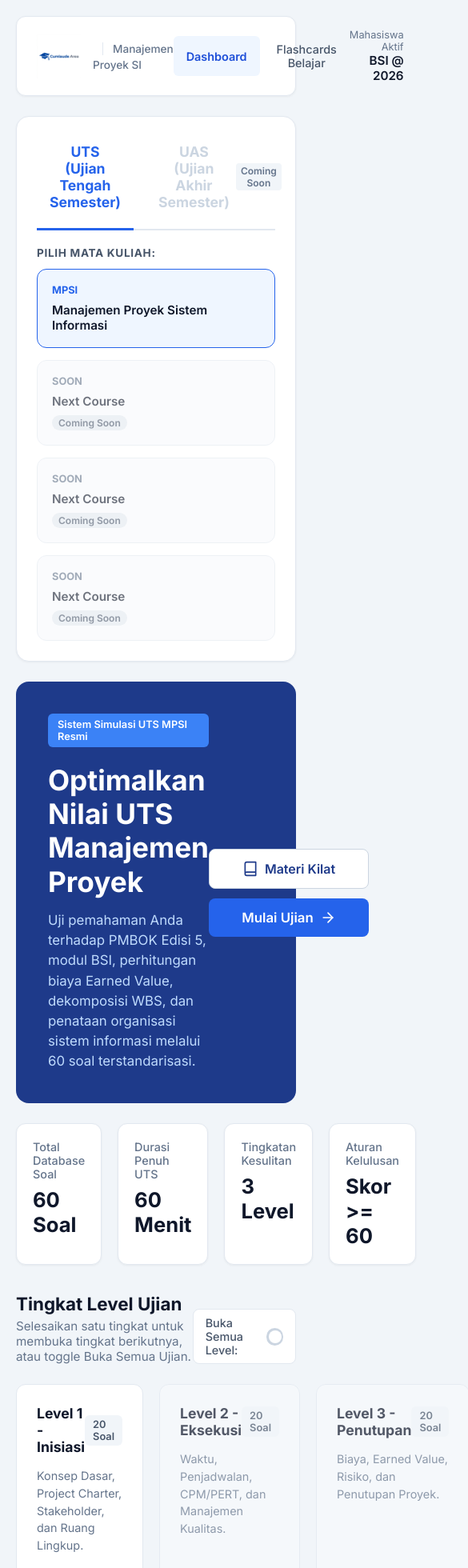
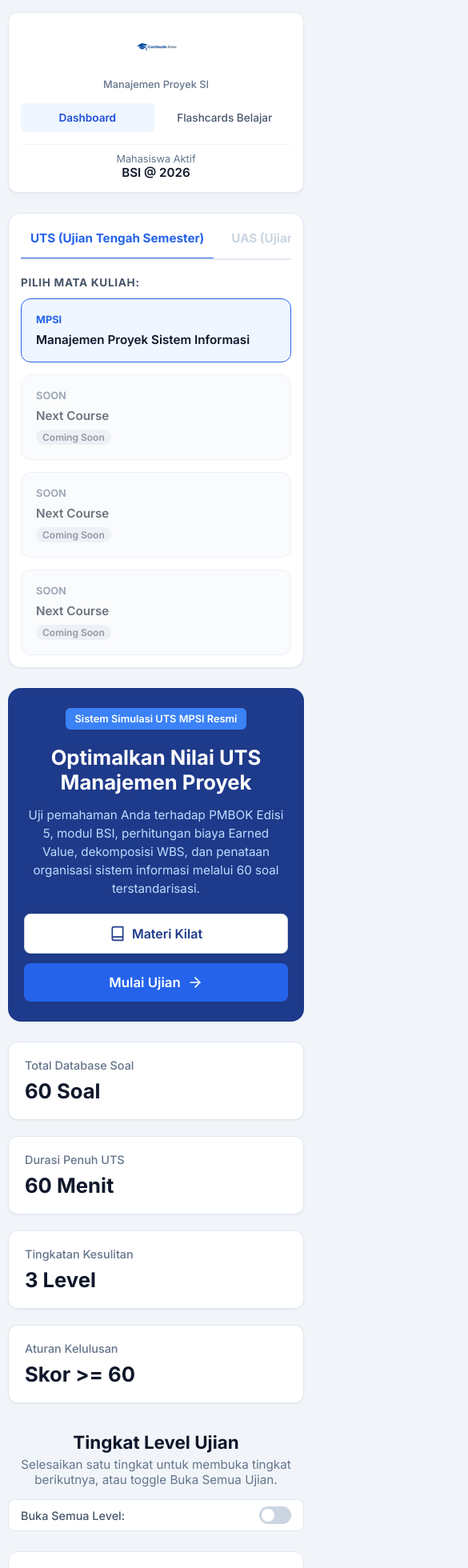
Before and after one commit to Rangga11268/cumlaudeArea, a React (Vite) app: page / in a window 390 px wide. Shown: the top 1960 px of the page at 80% size, 585 px wide, since content can reach past the window. Built offline with nearby package versions, Linux system fonts and the light colour scheme.

Commit message:
UI: Enhance mobile responsiveness for navbar, hero, grids, and cards

```diff
--- a/src/index.css
+++ b/src/index.css
@@ -651,12 +651,7 @@
   text-decoration: underline;
 }
 
-@media (max-width: 768px) {
-  .footer-content {
-    flex-direction: column;
-    text-align: center;
-  }
-}
+
 
 /* NAVBAR LOGO STYLING */
 .navbar-logo {
@@ -802,14 +797,169 @@
   font-weight: 600;
 }
 
+/* RESPONSIVE DESIGN - MEDIA QUERIES */
+
 @media (max-width: 900px) {
+  .stats-grid {
+    grid-template-columns: repeat(2, 1fr);
+  }
+  .levels-grid {
+    grid-template-columns: repeat(2, 1fr);
+  }
   .course-grid {
     grid-template-columns: repeat(2, 1fr);
   }
 }
 
+@media (max-width: 768px) {
+  /* App container adjustments */
+  .app-container {
+    padding: 15px 10px;
+  }
+
+  /* Navbar Stack */
+  .navbar {
+    flex-direction: column;
+    gap: 15px;
+    padding: 15px;
+    align-items: stretch;
+    text-align: center;
+  }
+
+  .nav-left {
+    flex-direction: column;
+    align-items: center;
+    gap: 8px;
+  }
+
+  .navbar-tagline {
+    border-left: none;
+    padding-left: 0;
+    margin-left: 0;
+    font-size: 0.8rem;
+  }
+
+  .nav-center {
+    justify-content: center;
+    width: 100%;
+  }
+
+  .nav-btn {
+    flex: 1;
+    text-align: center;
+    font-size: 0.85rem;
+    padding: 10px 8px;
+  }
+
+  .nav-right {
+    text-align: center;
+    border-top: 1px solid #f1f5f9;
+    padding-top: 10px;
+  }
+
+  /* Hero Section Stack */
+  .hero-section {
+    flex-direction: column;
+    text-align: center;
+    padding: 25px 20px;
+    gap: 20px;
+  }
+
+  .hero-content {
+    max-width: 100%;
+  }
+
+  .hero-title {
+    font-size: 1.6rem;
+  }
+
+  .hero-desc {
+    font-size: 0.95rem;
+  }
+
+  .hero-actions {
+    width: 100%;
+  }
+
+  /* Levels Header Stack */
+  .levels-header {
+    flex-direction: column;
+    align-items: center;
+    text-align: center;
+    gap: 15px;
+  }
+
+  .toggle-wrapper {
+    width: 100%;
+    justify-content: space-between;
+  }
+
+  /* Cards Padding */
+  .quiz-card, .materi-card, .result-card {
+    padding: 25px 15px;
+  }
+
+  .materi-header h2 {
+    font-size: 1.5rem;
+  }
+
+  .question-text {
+    font-size: 1.15rem;
+    margin-bottom: 20px;
+  }
+
+  .option-btn {
+    padding: 12px 16px;
+    font-size: 0.95rem;
+  }
+
+  .footer-content {
+    flex-direction: column;
+    text-align: center;
+    gap: 15px;
+  }
+
+  .footer-links {
+    justify-content: center;
+    flex-wrap: wrap;
+    gap: 15px;
+  }
+}
+
 @media (max-width: 600px) {
+  .levels-grid {
+    grid-template-columns: 1fr;
+  }
+
+  .stats-grid {
+    grid-template-columns: 1fr;
+  }
+
   .course-grid {
     grid-template-columns: 1fr;
   }
+
+  .result-card h1 {
+    font-size: 1.6rem;
+  }
+
+  .selection-panel {
+    padding: 15px;
+  }
+
+  .exam-type-selector {
+    overflow-x: auto;
+    white-space: nowrap;
+    padding-bottom: 10px;
+    gap: 10px;
+  }
+
+  .exam-type-btn {
+    font-size: 0.95rem;
+    padding: 6px 12px;
+  }
+
+  .exam-type-btn.active::after {
+    bottom: -12px;
+  }
 }
```
